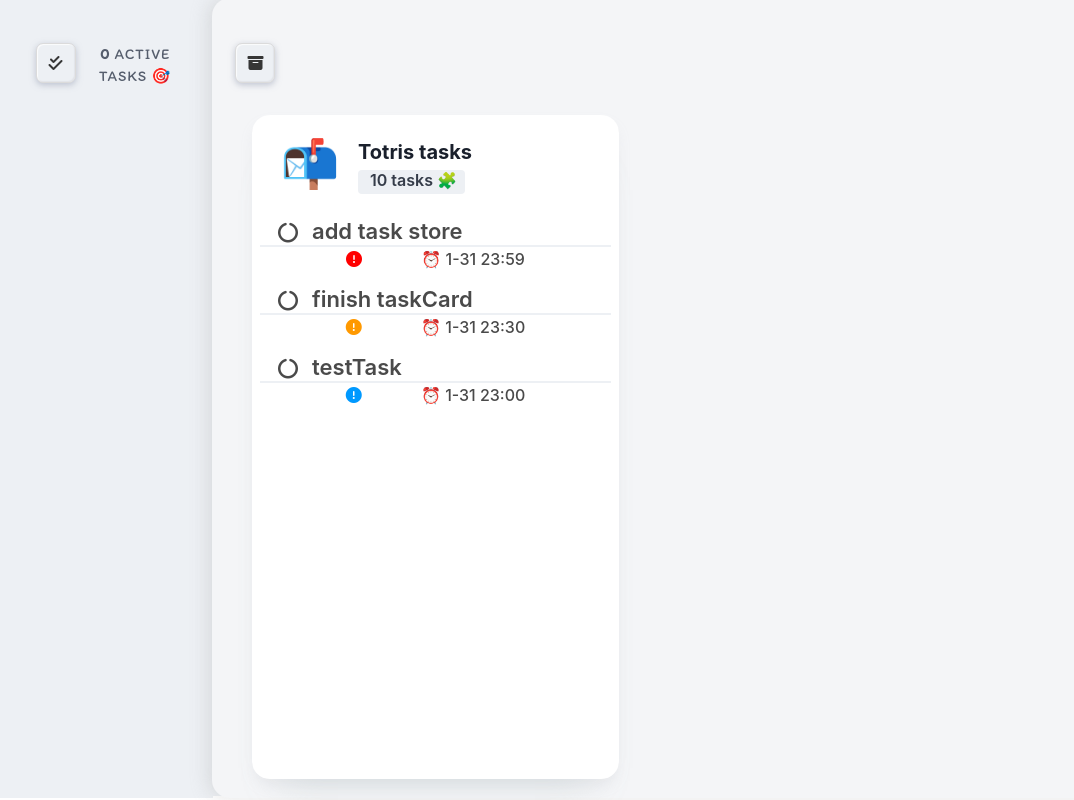
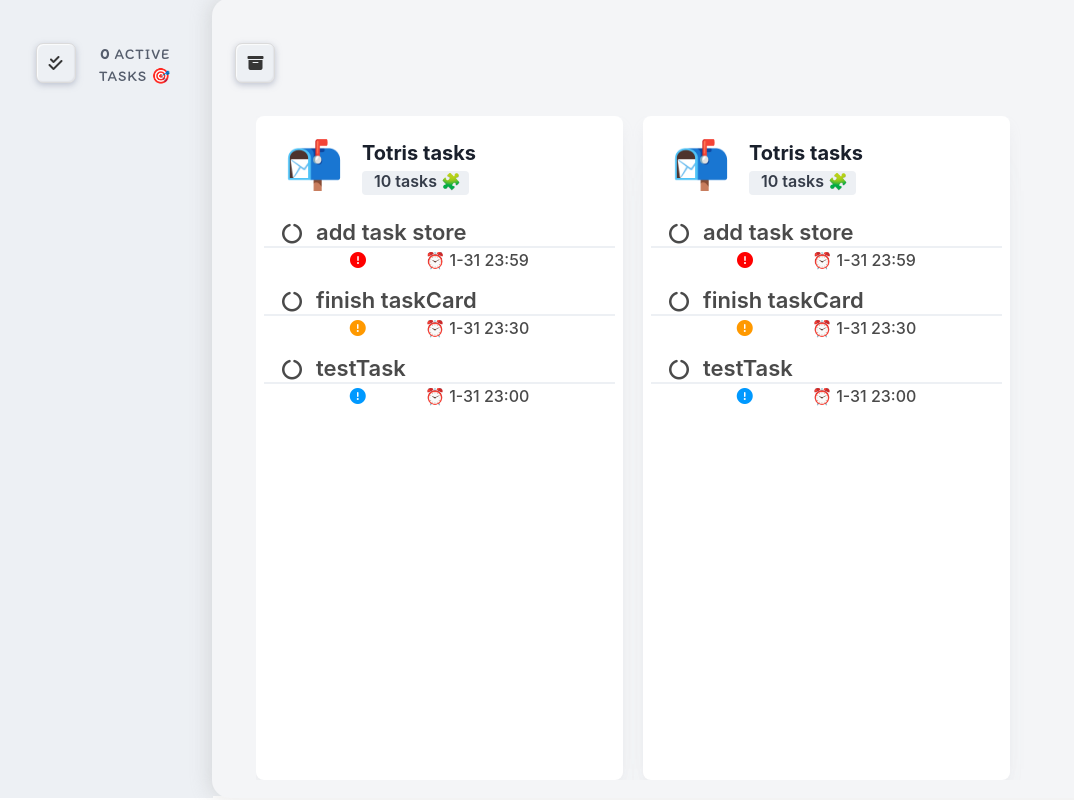
Before and after one commit to Coien-rr/Totris, a Vue app: page /#/dashboard in a window 1280 px wide. Shown: the top 800 px of the page, without its empty margins (0-1074 px from the left). Built offline with nearby package versions, Linux system fonts and the light colour scheme.

Commit message:
🦄 refactor(Dashboard(GroupCard & Workplace)): optimize the reusability of GroupCard

```diff
--- a/package.json
+++ b/package.json
@@ -1,6 +1,6 @@
 {
   "name": "totris",
-  "version": "0.0.16",
+  "version": "0.0.17",
   "type": "module",
   "scripts": {
     "dev": "vite",
--- a/src/pages/Dashboard/components/GroupCard.vue
+++ b/src/pages/Dashboard/components/GroupCard.vue
@@ -13,7 +13,7 @@ const isSorted = computed(taskStore.tasks.sort((a, b) => {
 
 <template>
   <div class="card">
-    <div class="card-header is-flex">
+    <div class="card-header">
       <div class="card-header-icon is-inline-flex">
         📬
       </div>
@@ -34,6 +34,7 @@ const isSorted = computed(taskStore.tasks.sort((a, b) => {
 
 <style scoped>
 .card {
+  display: block;
   position: relative;
   user-select: auto;
   background: rgb(255, 255, 255);
@@ -42,7 +43,9 @@ const isSorted = computed(taskStore.tasks.sort((a, b) => {
   max-width: 2495px;
   min-width: 240px;
   box-sizing: border-box;
-  flex-shrink: 0;
+  margin-right: 20px;
+  border-radius: 8px;
+  box-shadow: rgb(165 182 185 / 36%) 0px 32px 36px -30px, rgb(171 174 181 / 18%) 0px 8px 16px -4px;
 }
 
 .card-header {
--- a/src/pages/Dashboard/views/Workplace.vue
+++ b/src/pages/Dashboard/views/Workplace.vue
@@ -14,7 +14,8 @@ import GroupCard from '../components/GroupCard.vue'
       <CategoryGroup />
     </header>
     <main>
-      <section class="group">
+      <section class="group is-flex">
+        <GroupCard />
         <GroupCard />
       </section>
     </main>
@@ -50,15 +51,12 @@ import GroupCard from '../components/GroupCard.vue'
 }
 
 .group {
-  display: block;
-  width: 367px;
+  flex-direction: row;
+  width: 100%;
   overflow: hidden;
   text-align: center;
   margin-right: 2vw;
   border: 0px;
-  border-radius: 18px;
-  box-shadow: rgb(165 182 185 / 36%) 0px 32px 36px -30px, rgb(171 174 181 / 18%) 0px 8px 16px -4px;
-  margin-left: 28px;
-  margin-top: 23px;
+  margin: 1.5rem 2rem;
 }
 </style>
```
